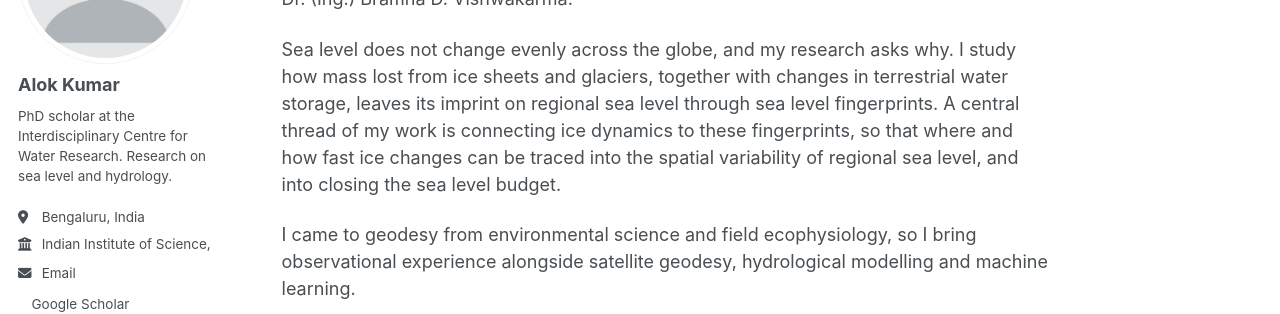
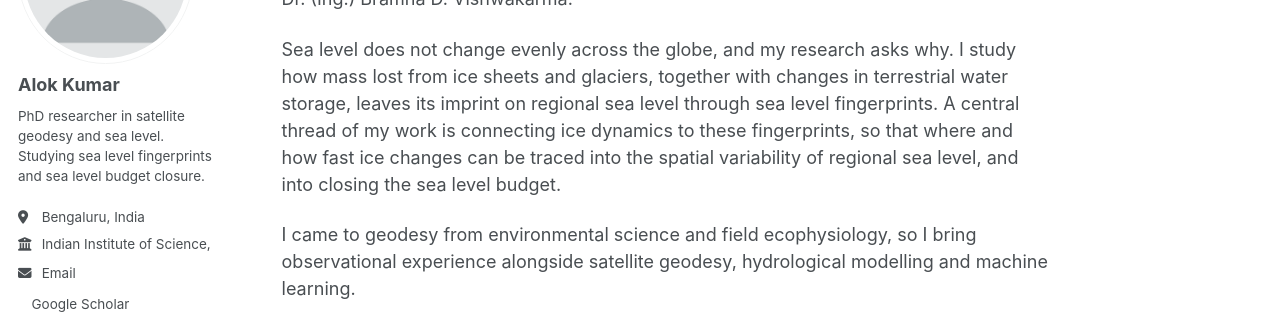
Before and after one commit to akk8902/akk8902.github.io, a Jekyll site: the page built from _pages/about.md, in a window 1280 px wide. Shown: the part 212-526 px from the top of the page. Built offline with Jekyll 4.4.1, drawn with Linux system fonts in a browser that asks for light colours; a script bundle is joined from its source files by our own code; a style sheet for code colours, icons or effects is not loaded.

Commit message:
Update personal information in _config.yml

```diff
--- a/_config.yml
+++ b/_config.yml
@@ -12,7 +12,7 @@ site_theme               : "default" # The available themes options are "default
 title                    : "Alok Kumar"
 title_separator          : "-"
 name                     : &name "Alok Kumar"
-description              : &description "PhD scholar at the Interdisciplinary Centre for Water Research, IISc Bangalore, working on sea level and hydrology"   # Update this with a general description of your site, this is the default if not overridden by a page
+description              : &description "PhD researcher in satellite geodesy and sea level at the Interdisciplinary Centre for Water Research (ICWaR), Indian Institute of Science, Bengaluru"   # Update this with a general description of your site, this is the default if not overridden by a page
 url                      : https://akk8902.github.io # The base hostname & protocol for your site e.g. "https://[your GitHub username].github.io",
                                                            # or if you already have some other page hosted on Github then use "https://[your GitHub username].github.io/[Your Repo Name]"
 baseurl                  : "" # the subpath of your site, e.g. "/blog"
@@ -26,9 +26,9 @@ author:
   avatar           : "profile.png"
   name             : "Alok Kumar"
   pronouns         : # example: "she/her"
-  bio              : "PhD scholar at the Interdisciplinary Centre for Water Research. Research on sea level and hydrology."
+  bio              : "PhD researcher in satellite geodesy and sea level. Studying sea level fingerprints and sea level budget closure."
   location         : "Bengaluru, India"
-  employer         : "Indian Institute of Science, Bangalore"
+  employer         : "Indian Institute of Science, Bengaluru"
   uri              : # URL
   email            : "alokk@iisc.ac.in"
 
```
